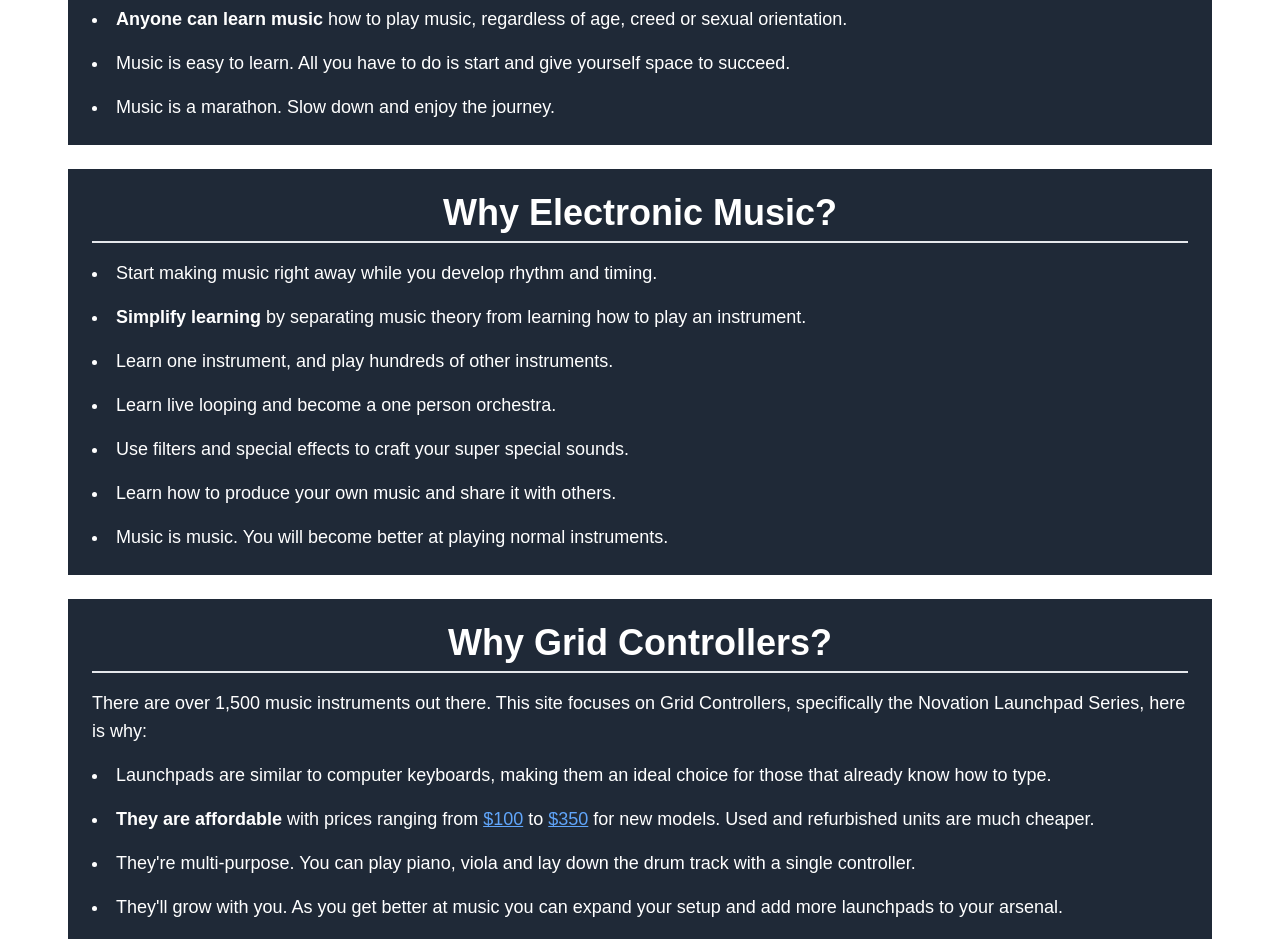
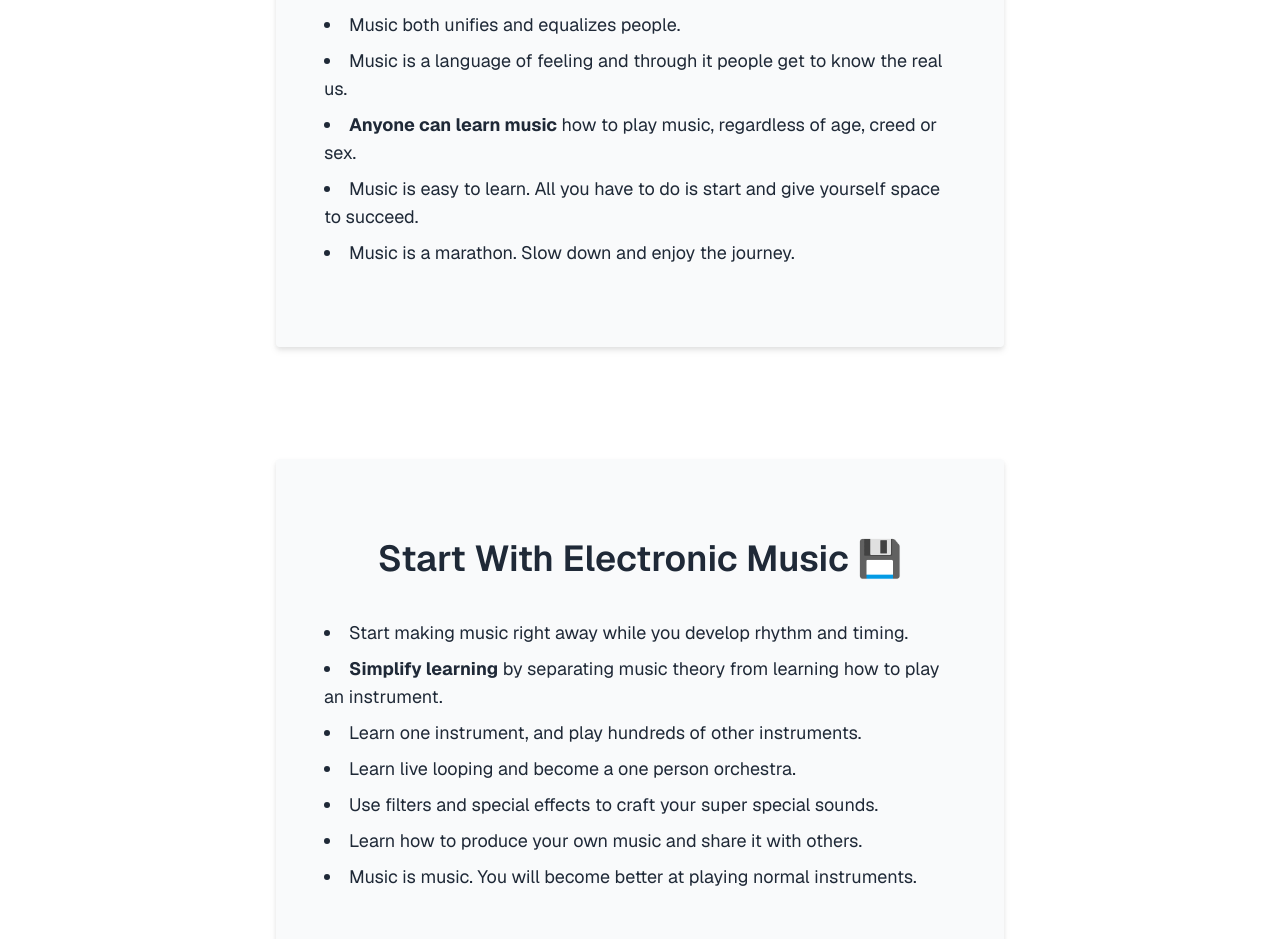
Before and after one commit to leouofa/gridbeat, a Next.js app: page / in a window 1280 px wide. Shown: the part 373-1312 px from the top of the page. Built offline with nearby package versions, Linux system fonts and the light colour scheme.

Commit message:
first page refactor

```diff
--- a/app/page.tsx
+++ b/app/page.tsx
@@ -1,15 +1,14 @@
 export default function Home() {
   return (
-    <div className="screen welcome mt-10">
-      <div className="container mx-auto p-4">
-        <div className="grid">
-          <div className="row flex justify-center">
-            <div className="column w-full lg:w-11/12">
-              <div className="segment bg-gray-800 text-white p-6 mb-6">
-                <h1 className="text-4xl font-bold text-center border-b-2 pb-2 mb-4">
-                  The Truth About Music
+    <div className="mt-20">
+      <div className="mx-auto p-4">
+        <div className="flex justify-center">
+          <div className="w-full lg:w-7/12">
+            <div className="bg-gray-50 text-gray-800 px-12 py-20 mb-28 rounded drop-shadow-md">
+              <h1 className="font-sans text-4xl font-semibold text-center mb-10">
+                The Truth About Music 🎵
               </h1>
-                <ul className="list-disc list-inside text-lg space-y-4">
+              <ul className="list-disc list-inside text-lg space-y-2 font-sans">
                 <li>
                   We are all born knowing how to tap our feet, sing and enjoy
                   music.
@@ -33,7 +32,7 @@ export default function Home() {
                 </li>
                 <li>
                   <strong>Anyone can learn music</strong> how to play music,
-                    regardless of age, creed or sexual orientation.
+                  regardless of age, creed or sex.
                 </li>
                 <li>
                   Music is easy to learn. All you have to do is start and give
@@ -43,22 +42,21 @@ export default function Home() {
               </ul>
             </div>
 
-              <div className="segment bg-gray-800 text-white p-6 mb-6">
-                <h1 className="text-4xl font-bold text-center border-b-2 pb-2 mb-4">
-                  Why Electronic Music?
+            <div className="bg-gray-50 text-gray-800 px-12 py-20 mb-28 rounded drop-shadow-md">
+              <h1 className="font-sans text-4xl font-semibold text-center mb-10">
+                Start With Electronic Music 💾
               </h1>
-                <ul className="list-disc list-inside text-lg space-y-4">
+              <ul className="list-disc list-inside text-lg space-y-2 font-sans">
                 <li>
                   Start making music right away while you develop rhythm and
                   timing.
                 </li>
                 <li>
-                    <strong>Simplify learning</strong> by separating music
-                    theory from learning how to play an instrument.
+                  <strong>Simplify learning</strong> by separating music theory
+                  from learning how to play an instrument.
                 </li>
                 <li>
-                    Learn one instrument, and play hundreds of other
-                    instruments.
+                  Learn one instrument, and play hundreds of other instruments.
                 </li>
                 <li>Learn live looping and become a one person orchestra.</li>
                 <li>
@@ -66,8 +64,7 @@ export default function Home() {
                   sounds.
                 </li>
                 <li>
-                    Learn how to produce your own music and share it with
-                    others.
+                  Learn how to produce your own music and share it with others.
                 </li>
                 <li>
                   Music is music. You will become better at playing normal
@@ -76,48 +73,47 @@ export default function Home() {
               </ul>
             </div>
 
-              <div className="segment bg-gray-800 text-white p-6">
-                <h1 className="text-4xl font-bold text-center border-b-2 pb-2 mb-4">
-                  Why Grid Controllers?
+            <div className="bg-gray-50 text-gray-800 px-12 py-20 mb-28 rounded drop-shadow-md">
+              <h1 className="font-sans text-4xl font-semibold text-center mb-10">
+                Use Grid Controllers 🛠️
               </h1>
-                <p className="text-lg mb-4">
+              <p className="text-lg mb-4 font-sans">
                 There are over 1,500 music instruments out there. This site
-                  focuses on Grid Controllers, specifically the Novation
-                  Launchpad Series, here is why:
+                focuses on Grid Controllers, specifically the Novation Launchpad
+                Series, here is why:
               </p>
-                <ul className="list-disc list-inside text-lg space-y-4">
+              <ul className="list-disc list-inside text-lg space-y-2 font-sans">
                 <li>
                   Launchpads are similar to computer keyboards, making them an
                   ideal choice for those that already know how to type.
                 </li>
                 <li>
-                    <strong>They are affordable</strong> with prices ranging
-                    from{" "}
+                  <strong>They are affordable</strong> with prices ranging from{" "}
                   <a
-                      href="https://novationmusic.com/en/launch/launchpad-mini"
+                    href="https://us.novationmusic.com/products/launchpad-mini-mk3"
                     target="_blank"
                     rel="noopener noreferrer"
                     className="text-blue-400 underline"
                   >
-                      $100
+                    $99
                   </a>{" "}
                   to{" "}
                   <a
-                      href="https://novationmusic.com/en/launch/launchpad-pro"
+                    href="https://us.novationmusic.com/products/launchpad-pro-mk3"
                     target="_blank"
                     rel="noopener noreferrer"
                     className="text-blue-400 underline"
                   >
-                      $350
+                    $299
                   </a>{" "}
                   for new models. Used and refurbished units are much cheaper.
                 </li>
                 <li>
-                    They're multi-purpose. You can play piano, viola and lay
-                    down the drum track with a single controller.
+                  They are multi-purpose. You can play piano, viola and lay down
+                  the drum track with a single controller.
                 </li>
                 <li>
-                    They'll grow with you. As you get better at music you can
+                  They will grow with you. As you get better at music you can
                   expand your setup and add more launchpads to your arsenal.
                 </li>
               </ul>
@@ -126,6 +122,5 @@ export default function Home() {
         </div>
       </div>
     </div>
-    </div>
   );
 }
```
Lines whose indentation alone changed are shown as unchanged.
